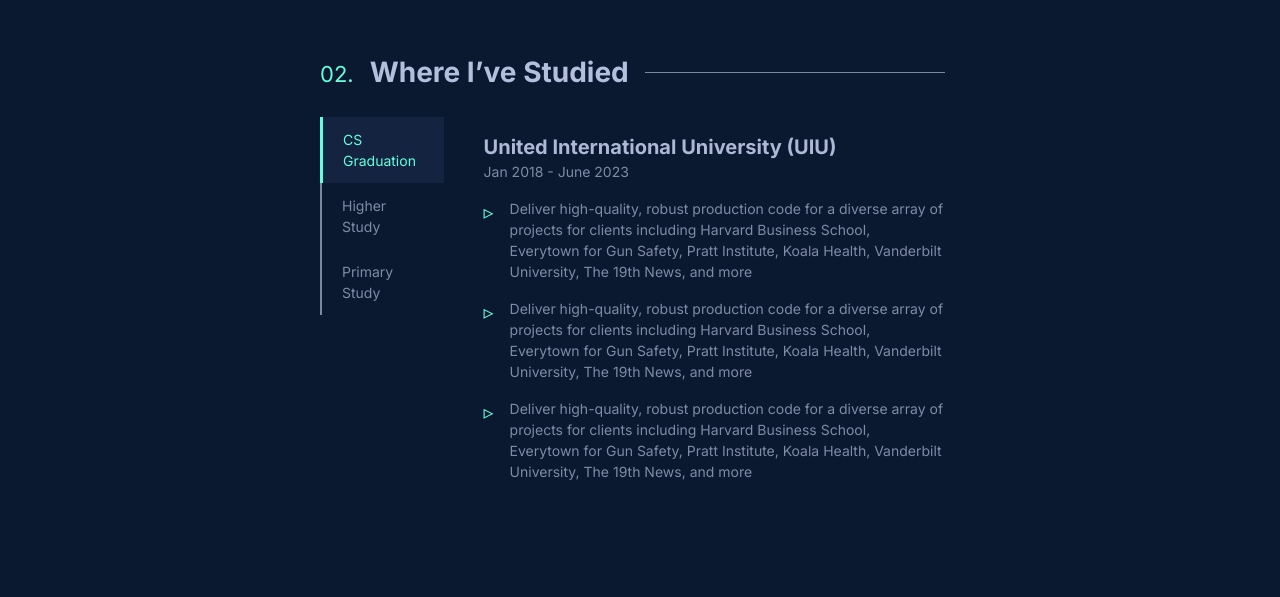
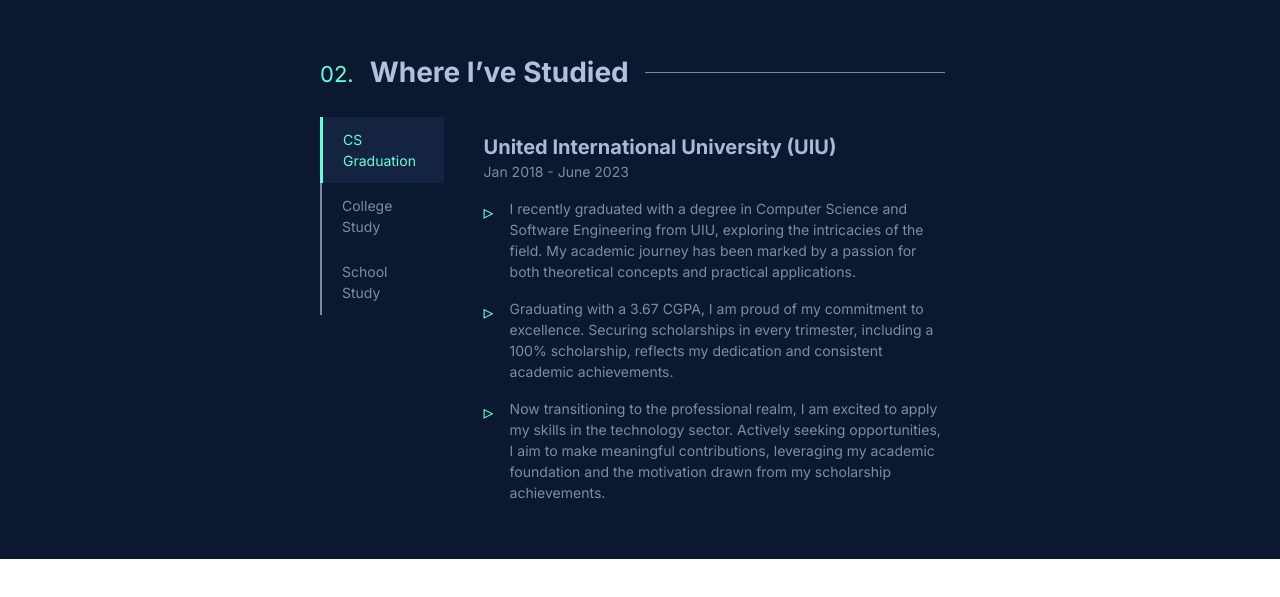
Before and after one commit to Fahim-Arefin/my-portfolio, a React (Vite) app: page /education/graduation in a window 1280 px wide. Shown: the part 2047-2644 px from the top of the page. After the commit the page ends 2606 px from the top, so only its background shows below. Built offline with nearby package versions, Linux system fonts and the light colour scheme.

Commit message:
education feature added

```diff
--- a/src/components/Education.jsx
+++ b/src/components/Education.jsx
@@ -3,22 +3,19 @@
 
 function Education() {
   return (
-    <div
-      id="education"
-      className="container mx-auto mt-12 py-4 font-inter mb-[1000px] "
-    >
-      <div className="flex flex-col w-[50%] mx-auto space-y-6">
+    <div id="education" className="container mx-auto mt-12 py-4 font-inter  ">
+      <div className="flex flex-col w-[95%] mx-4 md:w-[80%] xl:w-[50%] md:mx-auto space-y-6">
         <div className="flex space-x-4 items-center">
           <div className="text-[#64ffda] text-[16px] md:text-[22px] mt-1">
             02.
           </div>
-          <div className="text-[#b4bfde] text-[28px] font-bold">
+          <div className="text-[#b4bfde] text-[22px] md:text-[28px] font-bold">
             Where I’ve Studied
           </div>
-          <div className="h-[1px] w-[300px] bg-[#7d87a4]"></div>
+          <div className="h-[1px] w-[100px] md:w-[200px] lg:w-[300px] bg-[#7d87a4]"></div>
         </div>
-        <div className="navlink grid grid-cols-9 gap-x-6 w-full text-[14px]">
-          <div className="col-span-2">
+        <div className="navlink grid grid-cols-9 gap-x-2 md:gap-x-6 w-full text-[14px]">
+          <div className="col-span-3 md:col-span-2">
             <NavLink
               to="/education/graduation"
               className="block border-l-2 border-[#7d87a4] text-[#808aa7] hover:text-[#64ffda] px-5 py-3 hover:bg-[rgb(20,35,64)] hover:cursor-pointer
@@ -32,7 +29,7 @@
               className="block border-l-2 border-[#7d87a4] text-[#808aa7] hover:text-[#64ffda] px-5 py-3 hover:bg-[rgb(20,35,64)] hover:cursor-pointer
             transition-all duration-200"
             >
-              Higher Study
+              College Study
             </NavLink>
 
             <NavLink
@@ -40,10 +37,10 @@
               className="block border-l-2 border-[#7d87a4] text-[#808aa7] hover:text-[#64ffda] px-5 py-3 hover:bg-[rgb(20,35,64)] hover:cursor-pointer
             transition-all duration-200"
             >
-              Primary Study
+              School Study
             </NavLink>
           </div>
-          <div className="col-span-7 p-4 ">
+          <div className="col-span-6 md:col-span-7 p-4 ">
             <Outlet />
           </div>
         </div>
--- a/src/components/Graduation.jsx
+++ b/src/components/Graduation.jsx
@@ -9,28 +9,29 @@
         <div className="flex space-x-4 mt-4">
           <span className="text-xl text-[#64ffda]">▹</span>
           <p>
-            Deliver high-quality, robust production code for a diverse array of
-            projects for clients including Harvard Business School, Everytown
-            for Gun Safety, Pratt Institute, Koala Health, Vanderbilt
-            University, The 19th News, and more
+            I recently graduated with a degree in Computer Science and Software
+            Engineering from UIU, exploring the intricacies of the field. My
+            academic journey has been marked by a passion for both theoretical
+            concepts and practical applications.
           </p>
         </div>
         <div className="flex space-x-4 mt-4">
           <span className="text-xl text-[#64ffda]">▹</span>
           <p>
-            Deliver high-quality, robust production code for a diverse array of
-            projects for clients including Harvard Business School, Everytown
-            for Gun Safety, Pratt Institute, Koala Health, Vanderbilt
-            University, The 19th News, and more
+            Graduating with a 3.67 CGPA, I am proud of my commitment to
+            excellence. Securing scholarships in every trimester, including a
+            100% scholarship, reflects my dedication and consistent academic
+            achievements.
           </p>
         </div>
         <div className="flex space-x-4 mt-4">
           <span className="text-xl text-[#64ffda]">▹</span>
           <p>
-            Deliver high-quality, robust production code for a diverse array of
-            projects for clients including Harvard Business School, Everytown
-            for Gun Safety, Pratt Institute, Koala Health, Vanderbilt
-            University, The 19th News, and more
+            Now transitioning to the professional realm, I am excited to apply
+            my skills in the technology sector. Actively seeking opportunities,
+            I aim to make meaningful contributions, leveraging my academic
+            foundation and the motivation drawn from my scholarship
+            achievements.
           </p>
         </div>
       </div>
--- a/src/components/HigherStudy.jsx
+++ b/src/components/HigherStudy.jsx
@@ -5,32 +5,22 @@
         <h1 className="text-xl text-[#aeb8d6] font-semibold">
           Dhaka City College (DCC)
         </h1>
-        <span className="">Jan 2018 - June 2023</span>
+        <span className="">Jan 2015 - Mar 2017</span>
         <div className="flex space-x-4 mt-4">
           <span className="text-xl text-[#64ffda]">▹</span>
           <p>
-            Deliver high-quality, robust production code for a diverse array of
-            projects for clients including Harvard Business School, Everytown
-            for Gun Safety, Pratt Institute, Koala Health, Vanderbilt
-            University, The 19th News, and more
+            Embarking on my academic journey, I achieved a perfect GPA of 5 out
+            of 5 in college, serving as inspiration for my upcoming graduation.
+            Fueled by a deep interest in web tech, I chose CSE. College life,
+            though swift, provided a rich foundation, concluding in one seamless
+            experience.
           </p>
         </div>
         <div className="flex space-x-4 mt-4">
           <span className="text-xl text-[#64ffda]">▹</span>
           <p>
-            Deliver high-quality, robust production code for a diverse array of
-            projects for clients including Harvard Business School, Everytown
-            for Gun Safety, Pratt Institute, Koala Health, Vanderbilt
-            University, The 19th News, and more
-          </p>
-        </div>
-        <div className="flex space-x-4 mt-4">
-          <span className="text-xl text-[#64ffda]">▹</span>
-          <p>
-            Deliver high-quality, robust production code for a diverse array of
-            projects for clients including Harvard Business School, Everytown
-            for Gun Safety, Pratt Institute, Koala Health, Vanderbilt
-            University, The 19th News, and more
+            Now, armed with a perfect GPA and a passion for web tech, I eagerly
+            anticipate applying my skills to new challenges in the next phase.
           </p>
         </div>
       </div>
--- a/src/components/PrimaryStudy.jsx
+++ b/src/components/PrimaryStudy.jsx
@@ -5,32 +5,29 @@
         <h1 className="text-xl text-[#aeb8d6] font-semibold">
           Faizur Rahman Ideal Institute (FRII)
         </h1>
-        <span className="">Jan 2018 - June 2023</span>
+        <span className="">Jan 2005 - April 2015</span>
         <div className="flex space-x-4 mt-4">
           <span className="text-xl text-[#64ffda]">▹</span>
           <p>
-            Deliver high-quality, robust production code for a diverse array of
-            projects for clients including Harvard Business School, Everytown
-            for Gun Safety, Pratt Institute, Koala Health, Vanderbilt
-            University, The 19th News, and more
+            My school life was a dynamic journey of learning and personal
+            development. Navigating through diverse subjects, I discovered a
+            profound interest in both science and literature, thanks to engaging
+            teachers and a supportive peer environment. Achieving consistently
+            strong grades, including a notable GPA of 5 in every step, is a
+            source of pride and reflects my dedication to academic excellence.
           </p>
         </div>
         <div className="flex space-x-4 mt-4">
           <span className="text-xl text-[#64ffda]">▹</span>
           <p>
-            Deliver high-quality, robust production code for a diverse array of
-            projects for clients including Harvard Business School, Everytown
-            for Gun Safety, Pratt Institute, Koala Health, Vanderbilt
-            University, The 19th News, and more
-          </p>
-        </div>
-        <div className="flex space-x-4 mt-4">
-          <span className="text-xl text-[#64ffda]">▹</span>
-          <p>
-            Deliver high-quality, robust production code for a diverse array of
-            projects for clients including Harvard Business School, Everytown
-            for Gun Safety, Pratt Institute, Koala Health, Vanderbilt
-            University, The 19th News, and more
+            Participating in extracurricular activities added another layer to
+            my school experience, fostering valuable teamwork and leadership
+            skills. Whether engaging in spirited classroom discussions or
+            contributing to exciting school events, each moment contributed to
+            my holistic growth. As I look back on my school years, I carry with
+            me not only academic achievements but also a foundation of lifelong
+            learning, camaraderie, and a deep appreciation for the
+            transformative power of education.
           </p>
         </div>
       </div>
--- a/src/components/Project.jsx
+++ b/src/components/Project.jsx
@@ -1,6 +1,6 @@
 function Project() {
   return (
-    <div id="project" className="h-[500px] bg-red-500">
+    <div id="project" className="container mx-auto mt-12 py-4 font-inter  ">
       Project
     </div>
   );
```
